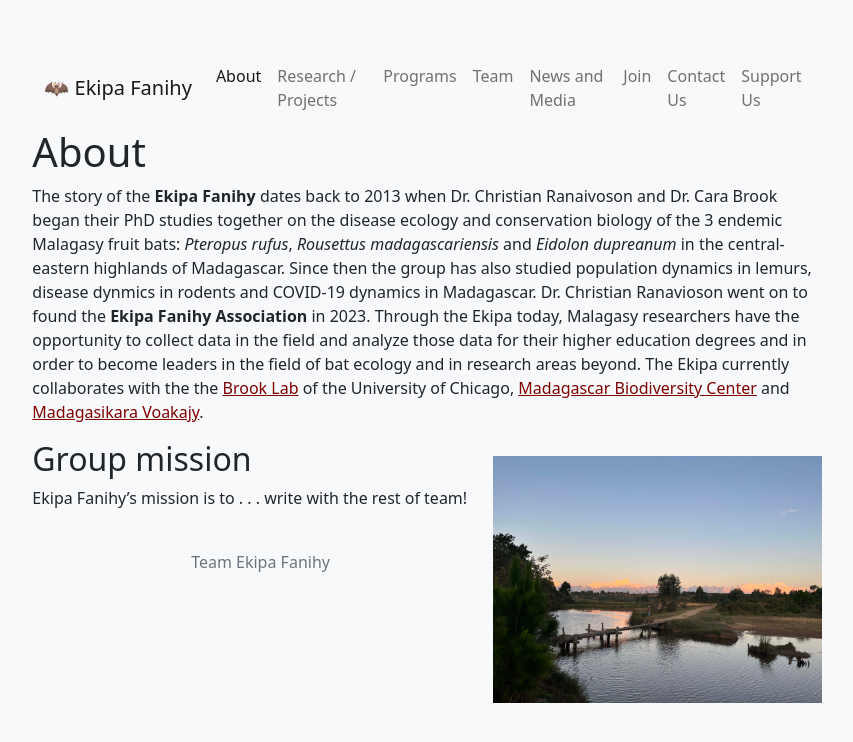
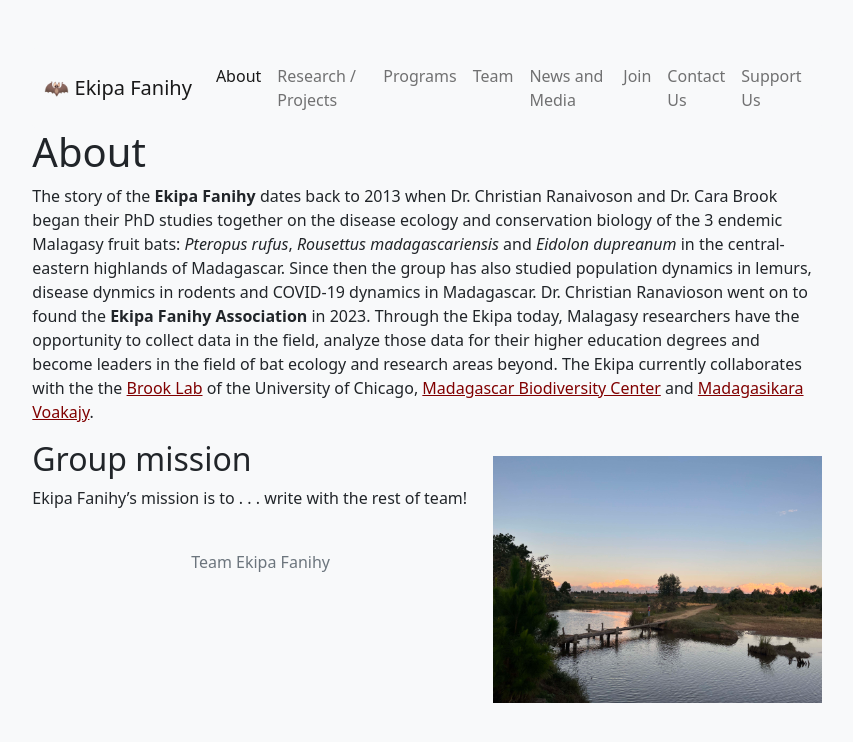
Before and after one commit to brooklabteam/www-ekipafanihy, a Jekyll site: the page built from about.md, in a window 1280 px wide. Shown: the top 742 px of the page, without its empty margins (213-1066 px from the left). Built offline with Jekyll 4.4.1, drawn with Linux system fonts in a browser that asks for light colours.

Commit message:
Text updates

```diff
--- a/about.md
+++ b/about.md
@@ -5,7 +5,7 @@ permalink: /about
 ---
 
 
-The story of the **Ekipa Fanihy** dates back  to 2013 when Dr. Christian Ranaivoson and Dr. Cara Brook began their PhD studies together on the disease ecology and conservation biology of the 3 endemic Malagasy fruit bats: *Pteropus rufus*, *Rousettus madagascariensis* and *Eidolon dupreanum* in the central-eastern highlands of Madagascar. Since then the group has also studied population dynamics in lemurs, disease dynmics in rodents and COVID-19 dynamics in Madagascar. Dr. Christian Ranavioson went on to found the **Ekipa Fanihy Association** in 2023. Through the Ekipa today, Malagasy researchers have the opportunity to collect data in the field and analyze those data for their higher education degrees and in order to become leaders in the field of bat ecology and in research areas beyond. The Ekipa currently collaborates with the the [Brook Lab](https://brooklab.org/) of the University of Chicago, [Madagascar Biodiversity Center](https://www.madagascarbio.org/) and [Madagasikara Voakajy](https://www.madagasikara-voakajy.org/).
+The story of the **Ekipa Fanihy** dates back  to 2013 when Dr. Christian Ranaivoson and Dr. Cara Brook began their PhD studies together on the disease ecology and conservation biology of the 3 endemic Malagasy fruit bats: *Pteropus rufus*, *Rousettus madagascariensis* and *Eidolon dupreanum* in the central-eastern highlands of Madagascar. Since then the group has also studied population dynamics in lemurs, disease dynmics in rodents and COVID-19 dynamics in Madagascar. Dr. Christian Ranavioson went on to found the **Ekipa Fanihy Association** in 2023. Through the Ekipa today, Malagasy researchers have the opportunity to collect data in the field, analyze those data for their higher education degrees and become leaders in the field of bat ecology and research areas beyond. The Ekipa currently collaborates with the the [Brook Lab](https://brooklab.org/) of the University of Chicago, [Madagascar Biodiversity Center](https://www.madagascarbio.org/) and [Madagasikara Voakajy](https://www.madagasikara-voakajy.org/).
 
 <img src="/assets/river_Morarano.jpeg" alt="river" class="float-end col-md-5" />
 
```
